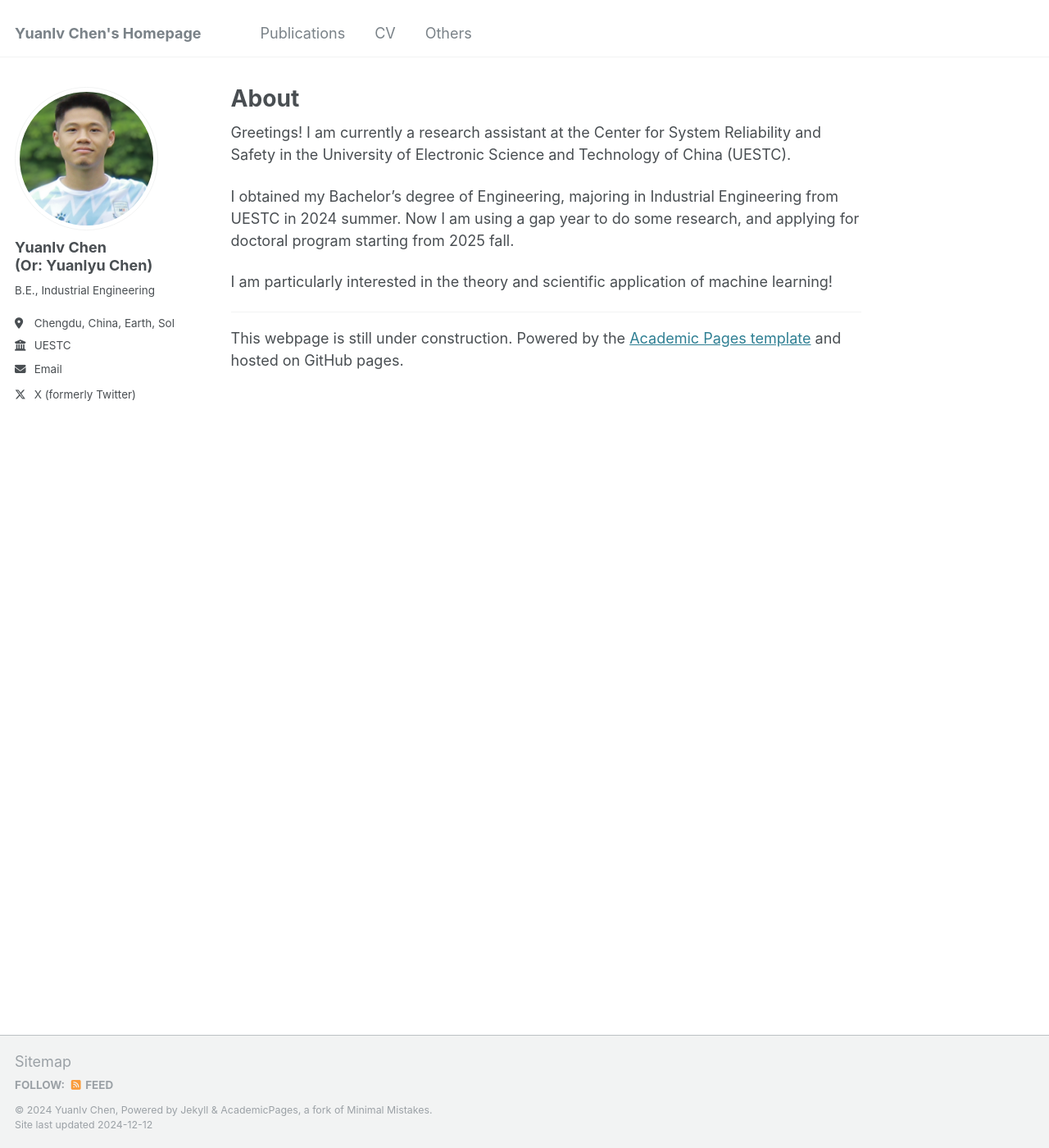
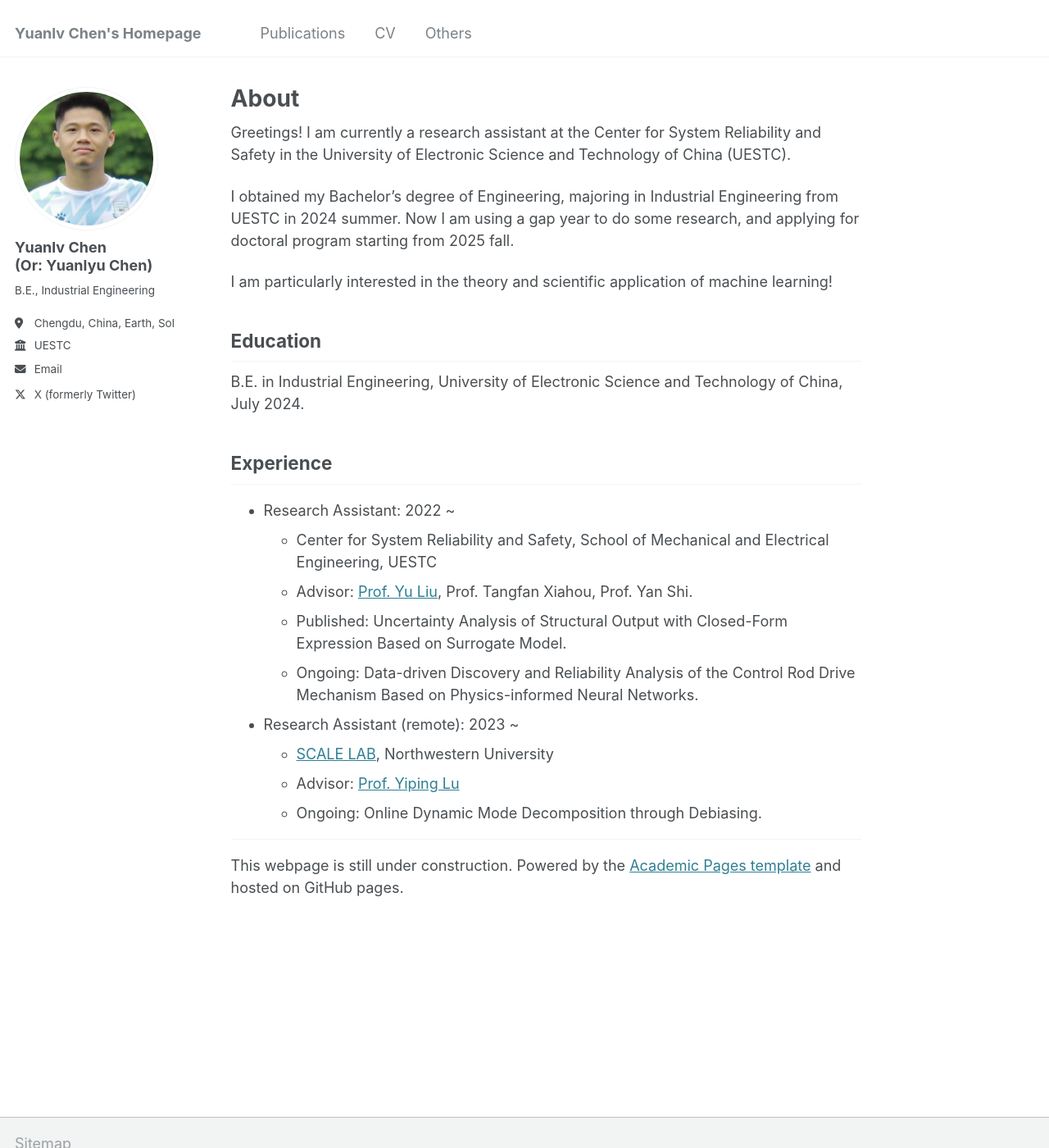
Before and after one commit to YLchen22/YLchen22.github.io, a Jekyll site: the page built from _pages/about.md, in a window 1280 px wide and 1400 px high. Shown: the whole window at 82% size. Built offline with Jekyll 4.4.1, drawn with Linux system fonts in a browser that asks for light colours.

Commit message:
Update about.md

```diff
--- a/_pages/about.md
+++ b/_pages/about.md
@@ -13,6 +13,23 @@ I obtained my Bachelor's degree of Engineering, majoring in Industrial Engineeri
 
 I am particularly interested in the theory and scientific application of machine learning!
 
+Education
+------
+B.E. in Industrial Engineering, University of Electronic Science and Technology of China, July 2024.
+
+Experience
+------
+* Research Assistant: 2022 ~
+  * Center for System Reliability and Safety, School of Mechanical and Electrical Engineering, UESTC
+  * Advisor: [Prof. Yu Liu](https://faculty.uestc.edu.cn/yuliu/en/index.htm), Prof. Tangfan Xiahou, Prof. Yan Shi.
+  * Published: Uncertainty Analysis of Structural Output with Closed-Form Expression Based on Surrogate Model.
+  * Ongoing: Data-driven Discovery and Reliability Analysis of the Control Rod Drive Mechanism Based on Physics-informed Neural Networks.
+
+* Research Assistant (remote): 2023 ~
+  * [SCALE LAB](https://scale-lab-northwestern.github.io/), Northwestern University
+  * Advisor: [Prof. Yiping Lu](https://2prime.github.io/)
+  * Ongoing: Online Dynamic Mode Decomposition through Debiasing.
+
 
 ------
 This webpage is still under construction. Powered by the [Academic Pages template](https://github.com/academicpages/academicpages.github.io) and hosted on GitHub pages.
```
